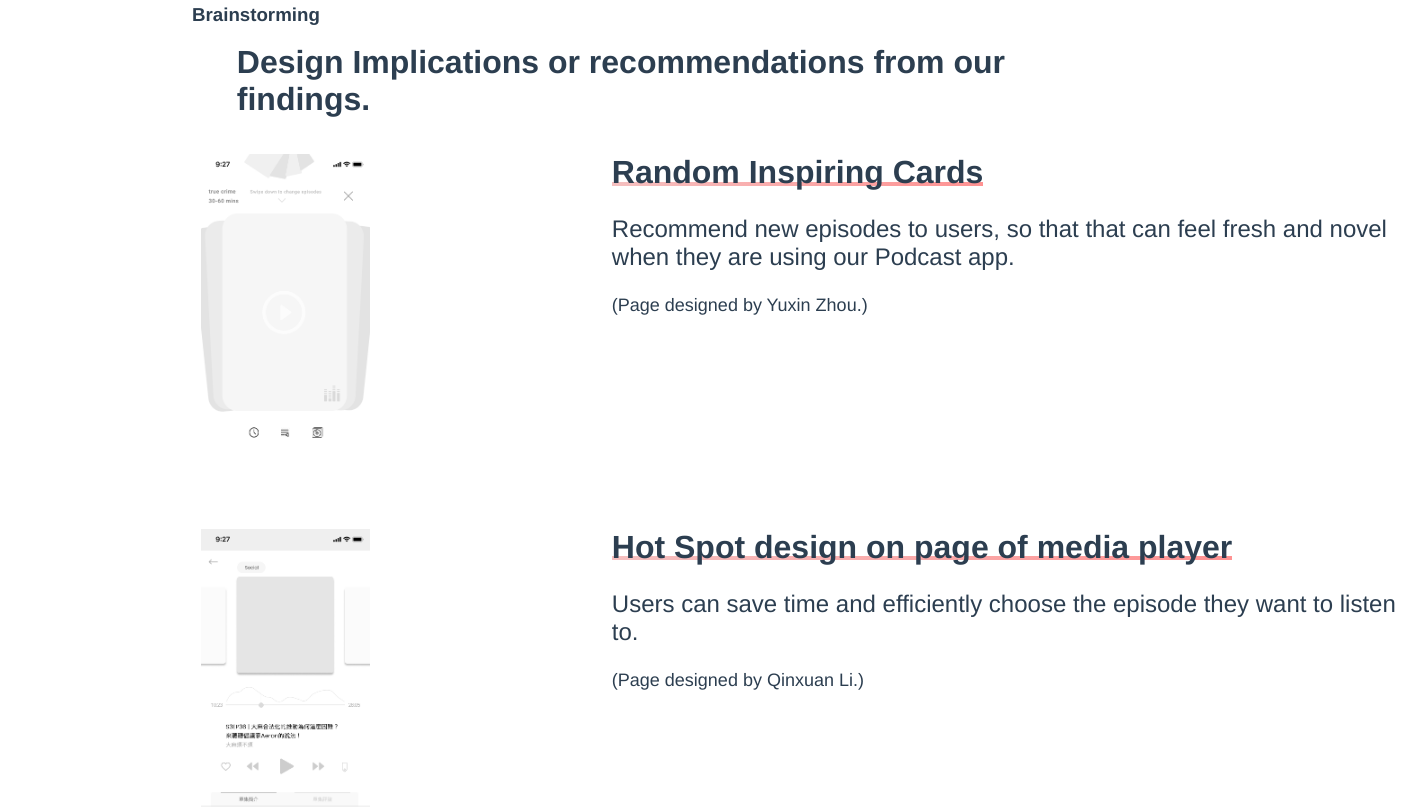
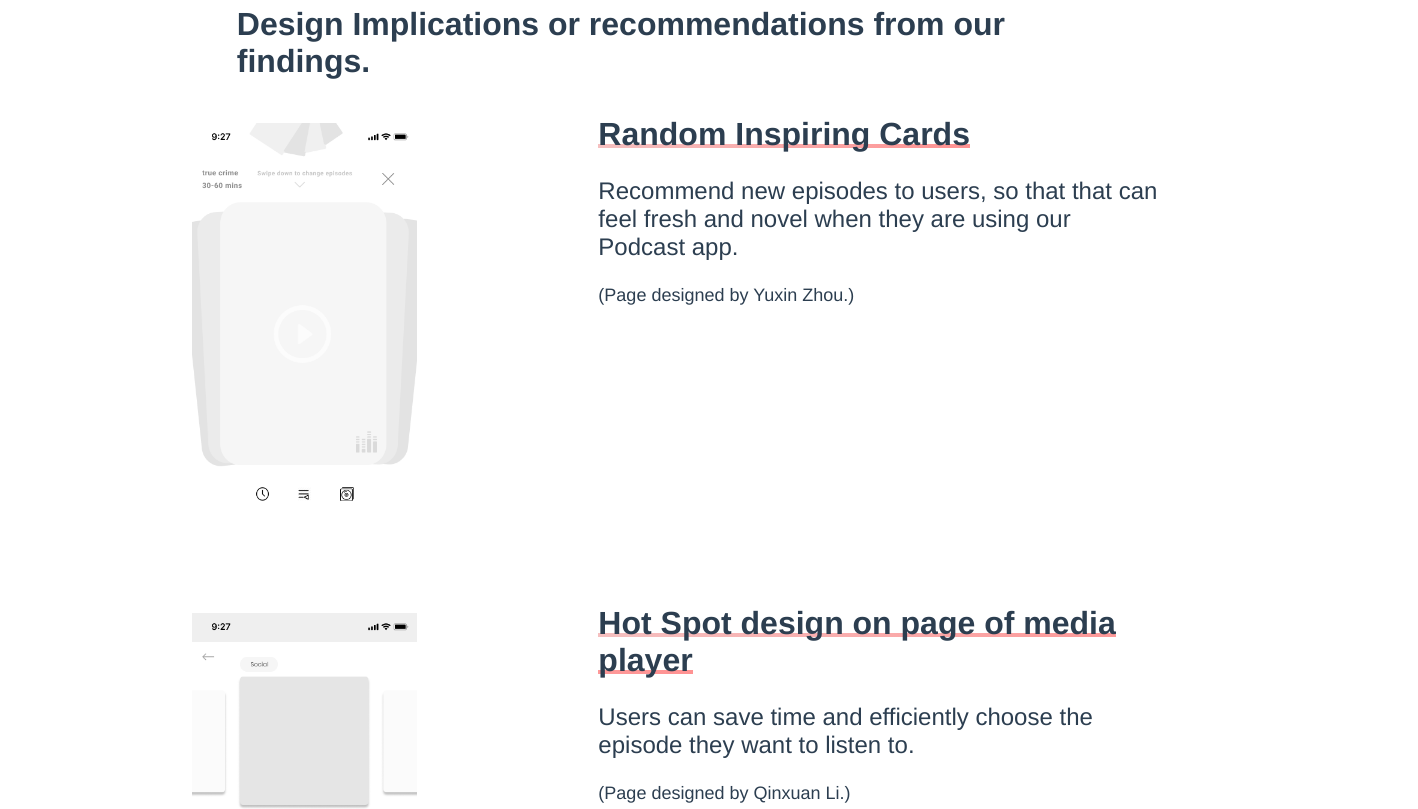
Before and after one commit to weiaquarius/newportfolio, a Vue app: page /PodcastProject in a window 1280 px wide. Shown: the part 7940-8749 px from the top of the page, 1418 px wide, since content can reach past the window. Built offline with nearby package versions, Linux system fonts and the light colour scheme; no server answers.

Commit message:
update deploy.sh

```diff
--- a/src/views/PodcastPage.vue
+++ b/src/views/PodcastPage.vue
@@ -425,7 +425,7 @@
     <h1>Design Implications or recommendations from our findings.</h1>
     <br />
     <br />
-    <div class="HMW-img" style="margin: 0;">
+    <div class="design-image">
       <img src="../../src/assets/Podcast/inspired-card.png" alt="" />
       <h1>
         <span class="underline">Random Inspiring Cards</span>
@@ -440,7 +440,7 @@
     </div>
   </div>
   <div class="method-reason">
-    <div class="HMW-img" style="margin: 0;">
+    <div class="design-image">
       <img src="../../src/assets/Podcast/hotspot.png" alt="" />
       <h1>
         <span class="underline">Hot Spot design on page of media player</span>
@@ -625,16 +625,38 @@ export default {
     margin: 0px 20%;
   }
 }
-
+.method-reason {
+  @media (max-width: 700px) {
+    flex-direction: column;
+    align-items: center;
+    h1 {
+      font-size: 28px;
+      p {
+        font-size: 18px;
+      }
+    }
+    img {
+      width: 80%;
+      margin: 5%;
+    }
+    h1 {
+      max-width: 450px;
+    }
+  }
+}
 .HMW-img {
   display: flex;
   display: -webkit-inline-box;
   flex-direction: row;
   margin: 0 10% 5%;
-
   img {
-    width: 45%;
+    width: 40%;
     margin: 0 2.5%;
+  }
+  @media (max-width: 992px) {
+    img {
+      width: 70%;
+    }
   }
   @media (max-width: 700px) {
     flex-direction: column;
@@ -644,6 +666,37 @@ export default {
       width: 80%;
       margin: 5%;
     }
+    h1 {
+      max-width: 450px;
+    }
+  }
+}
+.design-image {
+  display: -webkit-inline-box;
+  width: 70%;
+  img {
+    width: 60%;
+  }
+
+  @media (max-width: 992px) {
+    width: 60%;
+    h1 {
+      font-size: 32px;
+    }
+  }
+  @media (max-width: 700px) {
+    display: flex;
+    flex-direction: column;
+    width: 100%;
+    h1 {
+      font-size: 28px;
+      p {
+        font-size: 20px;
+      }
+    }
+    img {
+      width: 70%;
+    }
   }
 }
 </style>
--- a/src/views/SireHealthPage.vue
+++ b/src/views/SireHealthPage.vue
@@ -133,7 +133,7 @@ export default {
     padding: 250px 100px 200px;
   }
   @media (max-width: 500px) {
-    padding: 200px 100px;
+    padding: 220px 100px;
   }
 }
 .card-content-left {
@@ -146,7 +146,7 @@ export default {
     top: 53%;
   }
   @media (max-width: 500px) {
-    top: 50%;
+    top: 55%;
   }
 }
 .prototype-img {
```
